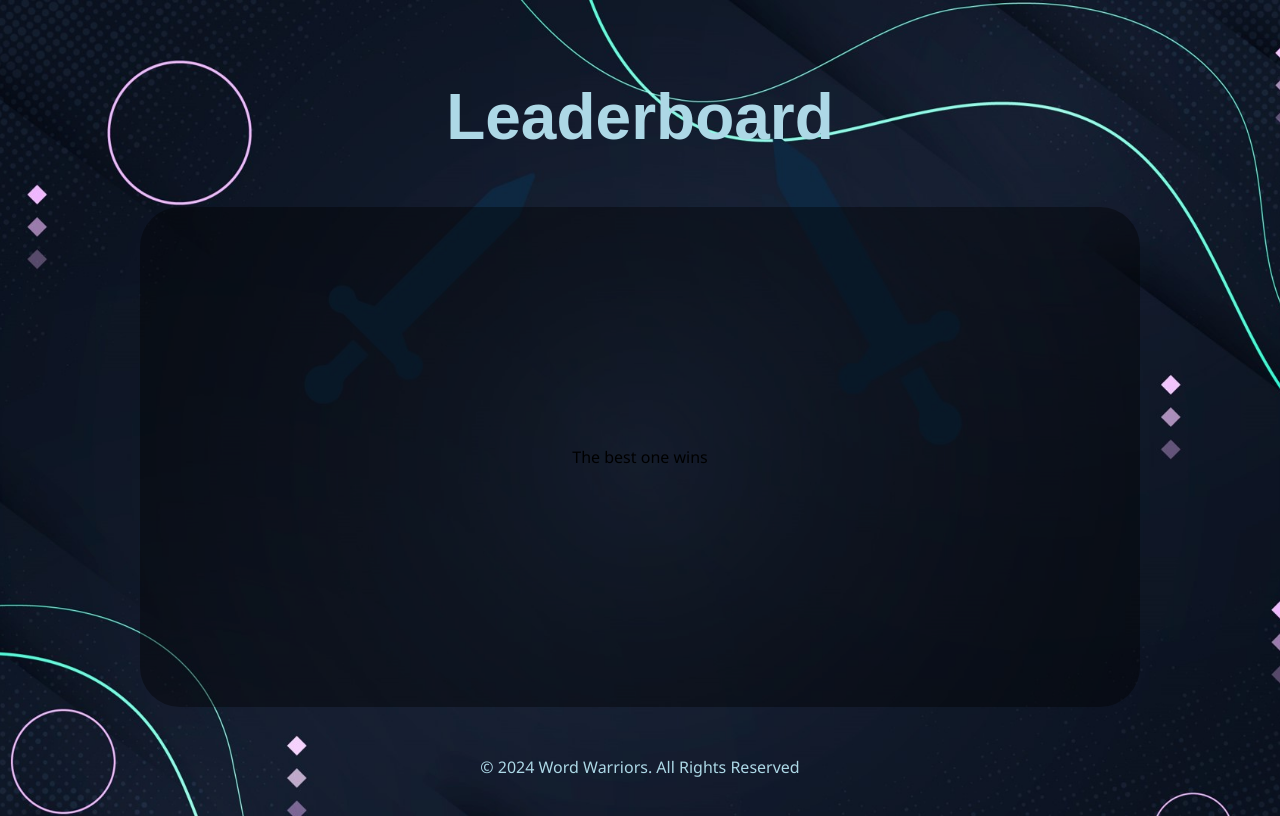
After one commit to panhadng/hangman, a Django app: page /leaderboard in a window 1280 px wide. The commit adds this page. Run offline with Django 4.2, Linux system fonts and the light colour scheme; some libraries are stand-ins or nearby versions; some web fonts are replaced.

Commit message:
Making leaderboard

```diff
--- a/game/static/game/styles.css
+++ b/game/static/game/styles.css
@@ -153,3 +153,17 @@ main > span {
   flex-direction: column;
   justify-content: center;
 }
+
+
+/* leaderboard section */
+.leader-container {
+  border-radius: 40px;
+  width: 1000px;
+  min-height: 500px;
+  height: auto;
+  align-items: center;
+  background-color: rgba(0, 0, 0, 0.4);
+  display: flex;
+  flex-direction: column;
+  justify-content: center;
+}
--- /dev/null
+++ b/game/templates/game/leaderboard.html
@@ -0,0 +1,13 @@
+{% extends "game/layout.html" %} {% block body %}
+
+<header>
+  <h2>Leaderboard</h2>
+</header>
+
+<main>
+  <div class="leader-container" >
+    The best one wins
+  </div>
+</main>
+
+{% endblock %}
--- a/game/templates/game/menu.html
+++ b/game/templates/game/menu.html
@@ -4,7 +4,7 @@
   <a href="{% url 'game' %}">Start New Game</a>
   <a href="#">Load Game</a>
   <a href="#">Social Hub</a>
-  <a href="#">Leaderboard</a>
+  <a href="{% url 'leaderboard' %}">Leaderboard</a>
 </div>
 
 {% endblock %}
--- a/game/urls.py
+++ b/game/urls.py
@@ -12,4 +12,5 @@ urlpatterns = [
     path('register', views.register, name="register"),
     path('menu', views.menu, name="menu"),
     path('game', views.game, name="game"),
+    path('leaderboard', views.leaderboard, name="leaderboard"),
 ]
--- a/game/views.py
+++ b/game/views.py
@@ -1,7 +1,7 @@
 from django.shortcuts import render
 
 
-#  All the views
+#  Main Menu Views
 def index(request):
     return render(request, "game/index.html")
 
@@ -20,3 +20,14 @@ def menu(request):
 
 def game(request):
     return render(request, "game/game.html")
+
+
+def leaderboard(request):
+    return render(request, "game/leaderboard.html")
+
+
+# Game Views
+
+
+
+# Social Network Views
```
